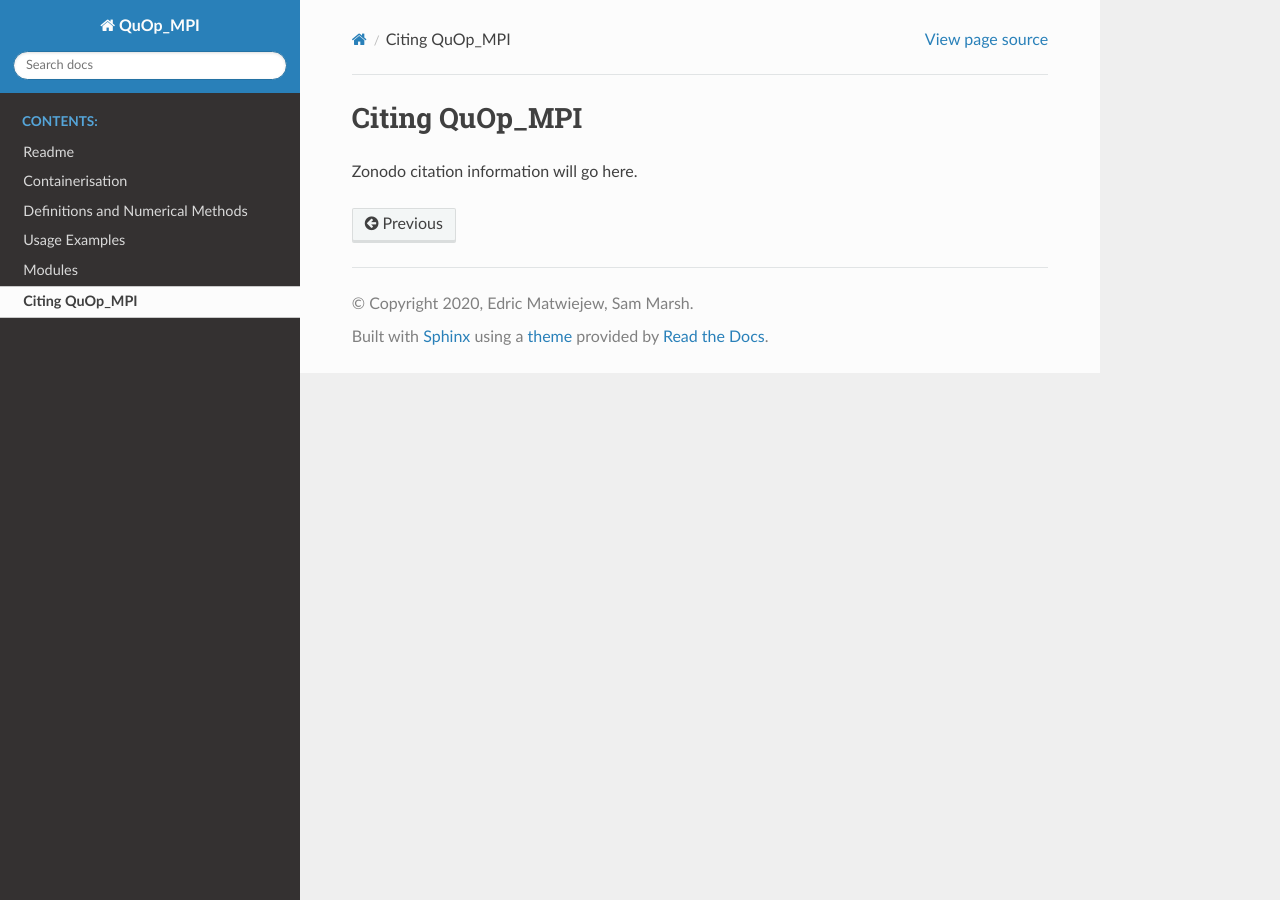
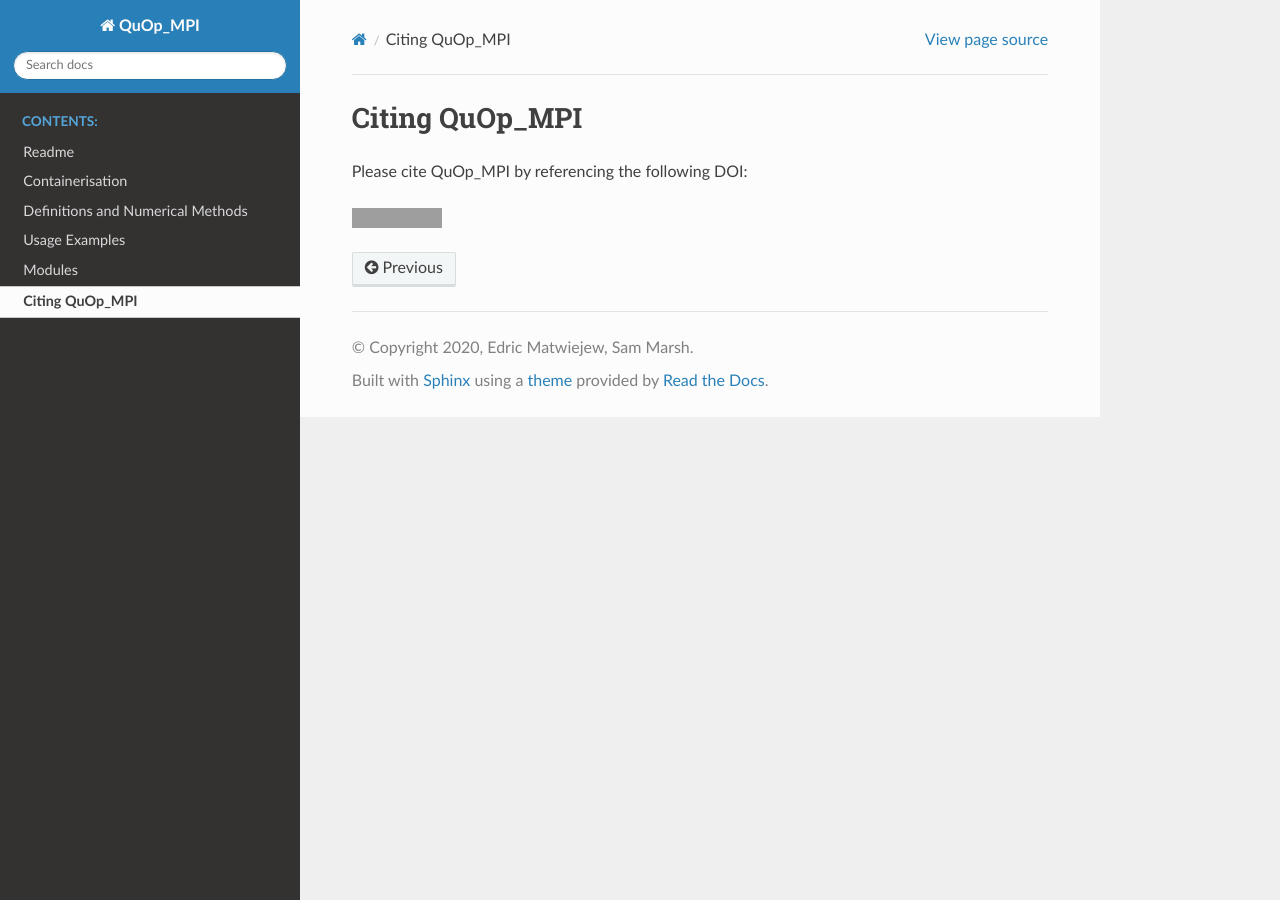
Before and after one commit to Edric-Matwiejew/QuOp_MPI, a Sphinx documentation site: the page built from docs/source/cite.rst, in a window 1280 px wide. Built offline with Sphinx 7.4.7 and the Read the Docs theme 2.0.0, drawn with Linux system fonts in a browser that asks for light colours; grey boxes are pictures that could not be loaded.

```diff
--- a/docs/source/cite.rst
+++ b/docs/source/cite.rst
@@ -1,4 +1,7 @@
 Citing QuOp_MPI
 ===============
 
-Zonodo citation information will go here.
+Please cite QuOp_MPI by referencing the following DOI:
+
+.. image:: https://zenodo.org/badge/233372703.svg
+   :target: https://zenodo.org/badge/latestdoi/233372703
```
Also changed, not shown: README.md (+4 -0 lines).
